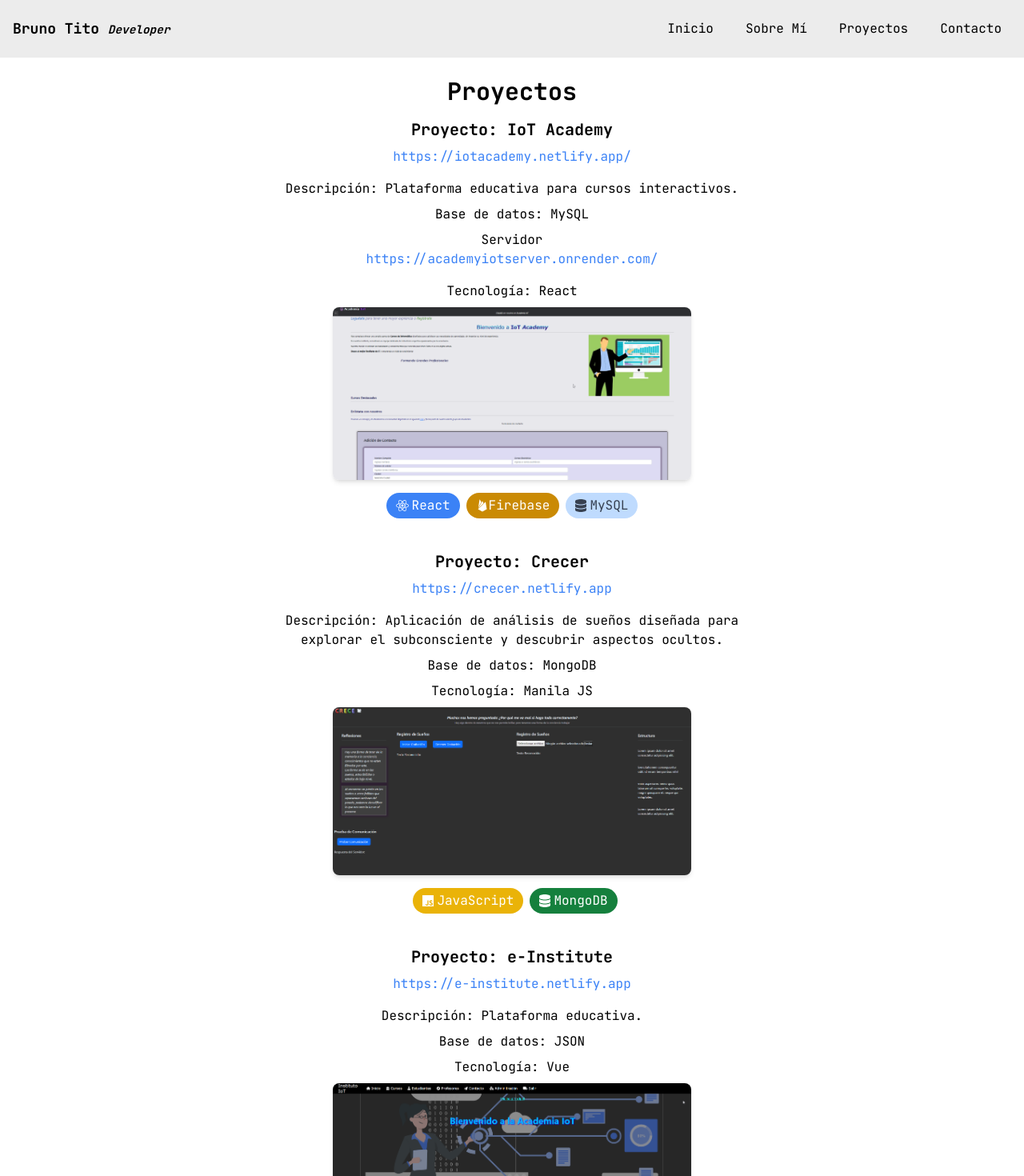
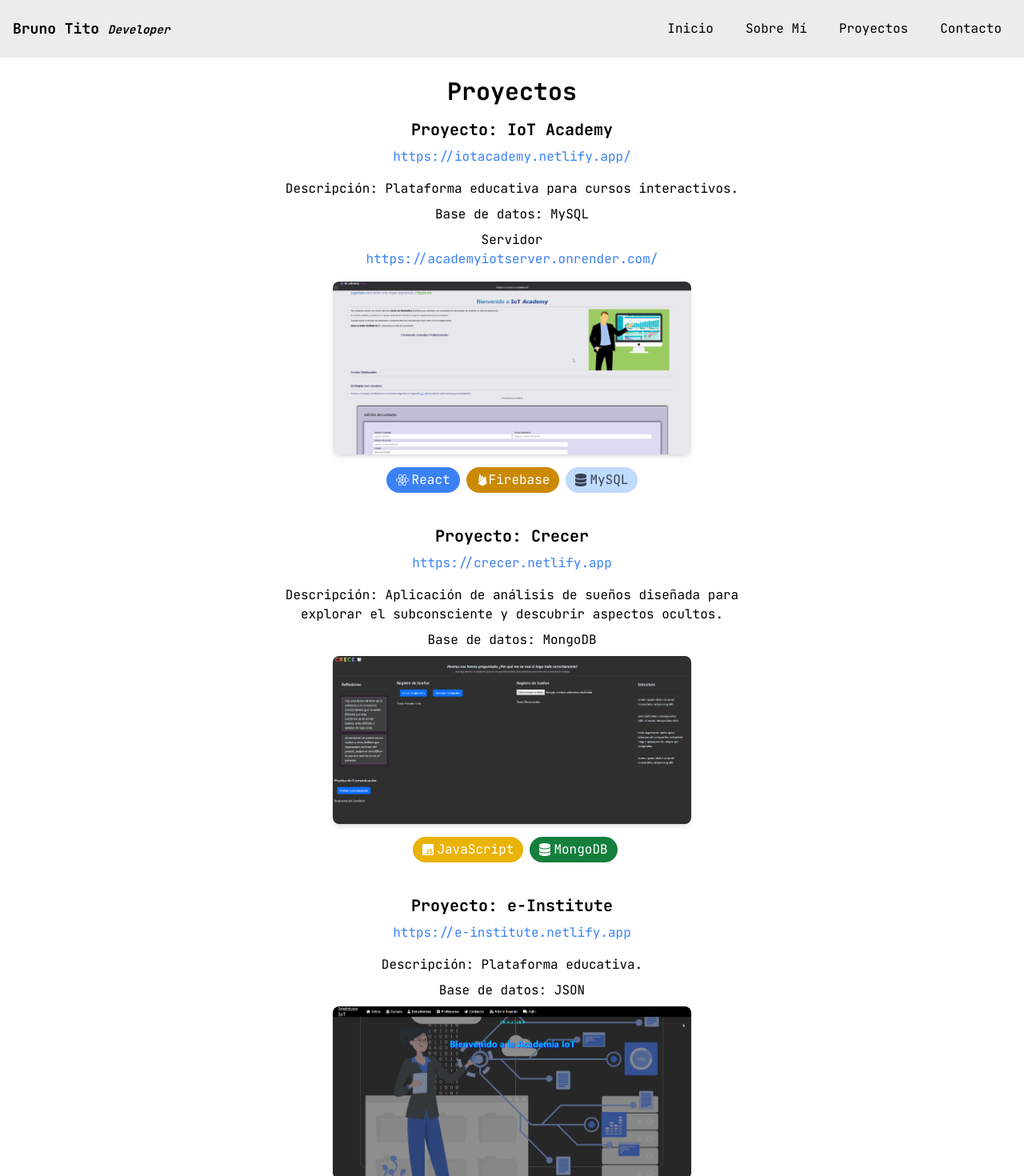
Before and after one commit to bntito/portfolio, a React (Create React App) app: page /projects in a window 1280 px wide. Shown: the top 1470 px of the page at 80% size. Built offline with nearby package versions, Linux system fonts and the light colour scheme.

Commit message:
proyect p tecnologias

```diff
--- a/src/components/Projects.jsx
+++ b/src/components/Projects.jsx
@@ -29,7 +29,6 @@ function Projects() {
             https://academyiotserver.onrender.com/
           </a>
         </p>
-        <p className="mb-2">Tecnología: React</p>
 
         <div className="flex justify-center">
           <a href="https://iotacademy.netlify.app/" target="_blank" rel="noopener noreferrer" className="block mb-4">
@@ -63,7 +62,6 @@ function Projects() {
         </p>
         <p className="mb-2">Descripción: Aplicación de análisis de sueños diseñada para explorar el subconsciente y descubrir aspectos ocultos.</p>
         <p className="mb-2">Base de datos: MongoDB</p>
-        <p className="mb-2">Tecnología: Manila JS</p>
 
         <div className="flex justify-center">
           <a href="https://crecer.netlify.app" target="_blank" rel="noopener noreferrer" className="block mb-4">
@@ -93,7 +91,6 @@ function Projects() {
         </p>
         <p className="mb-2">Descripción: Plataforma educativa.</p>
         <p className="mb-2">Base de datos: JSON</p>
-        <p className="mb-2">Tecnología: Vue</p>
 
         <div className="flex justify-center">
           <a href="https://e-institute.netlify.app" target="_blank" rel="noopener noreferrer" className="block mb-4">
```
